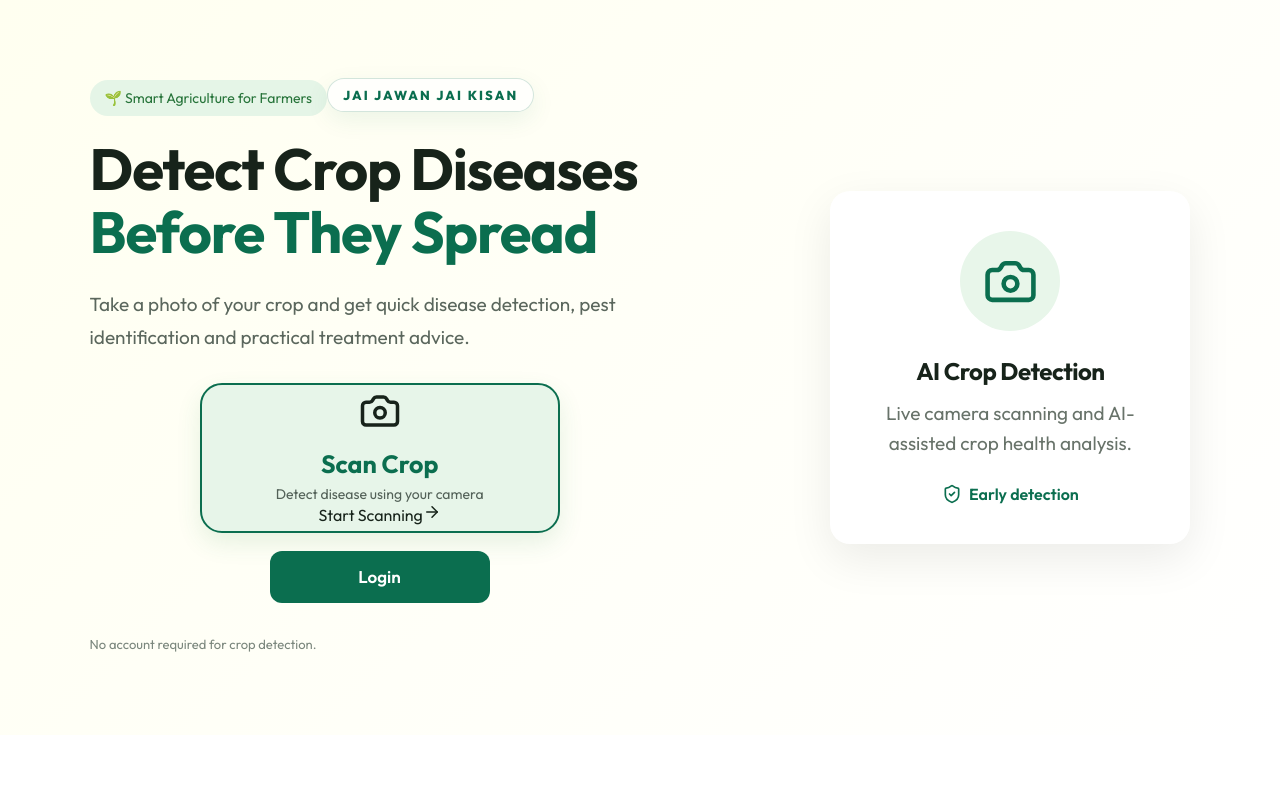
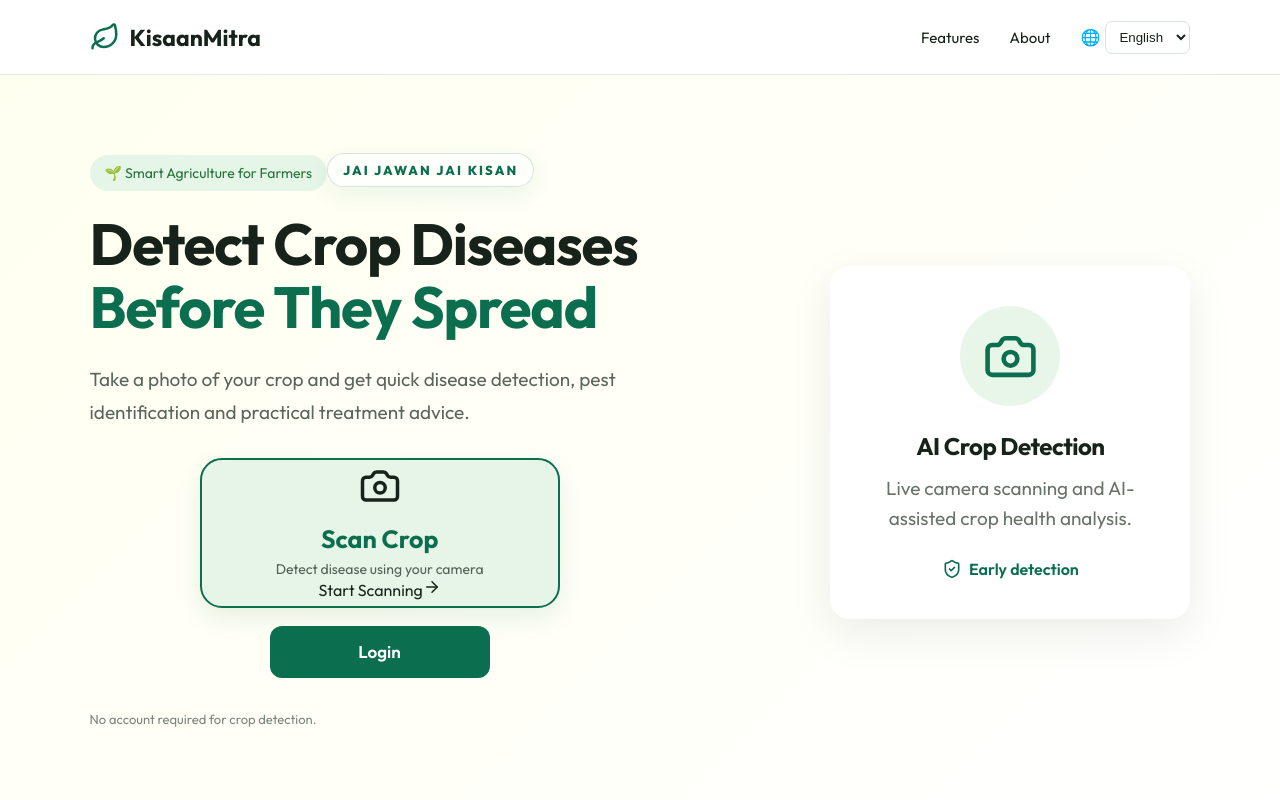
Before and after one commit to monkeygarp7/kisaan_mitra, a React (Vite) app in the folder CropCare-SIH26131-Updated/: page / in a window 1280 px wide. Shown: the top 800 px of the page. Built offline with nearby package versions, Linux system fonts and the light colour scheme; no server answers.

Commit message:
Add navbar with language selection and links

```diff
--- a/CropCare-SIH26131-Updated/src/pages/Home.jsx
+++ b/CropCare-SIH26131-Updated/src/pages/Home.jsx
@@ -19,7 +19,41 @@ function Home() {
   return (
     <div className="home-page">
 
+    {/* ==================== NAVBAR ==================== */}
 
+<nav className="navbar">
+
+  <Link to="/" className="logo">
+    <Leaf size={30} />
+    <span>KisaanMitra</span>
+  </Link>
+
+  <div className="nav-links">
+
+    <a href="#features">
+      {t("features")}
+    </a>
+
+    <a href="#about">
+      {t("about")}
+    </a>
+
+    <label className="language-select">
+      <span>🌐</span>
+
+      <select
+        value={language}
+        onChange={(e) => setLanguage(e.target.value)}
+        aria-label={t("language")}
+      >
+        <option value="en">{t("languageEnglish")}</option>
+        <option value="hi">{t("languageHindi")}</option>
+        <option value="mr">{t("languageMarathi")}</option>
+      </select>
+    </label>
+
+  </div>
+</nav>
 
 
       {/* ==================== HERO SECTION ==================== */}
```
